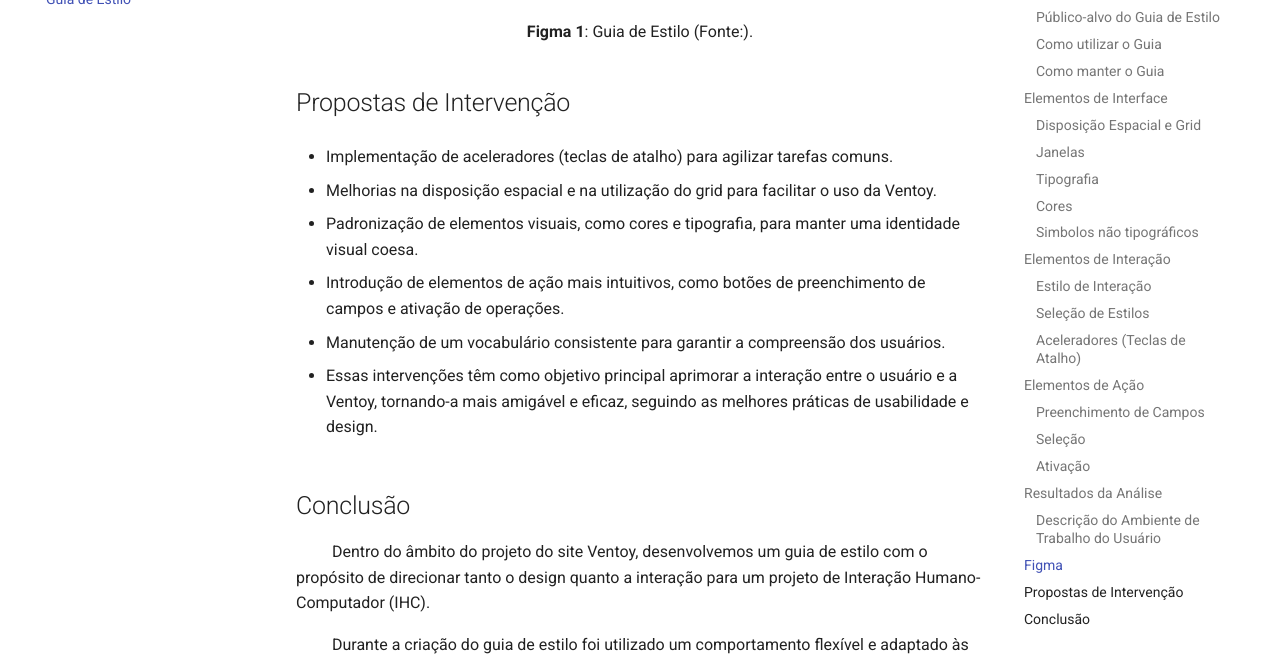
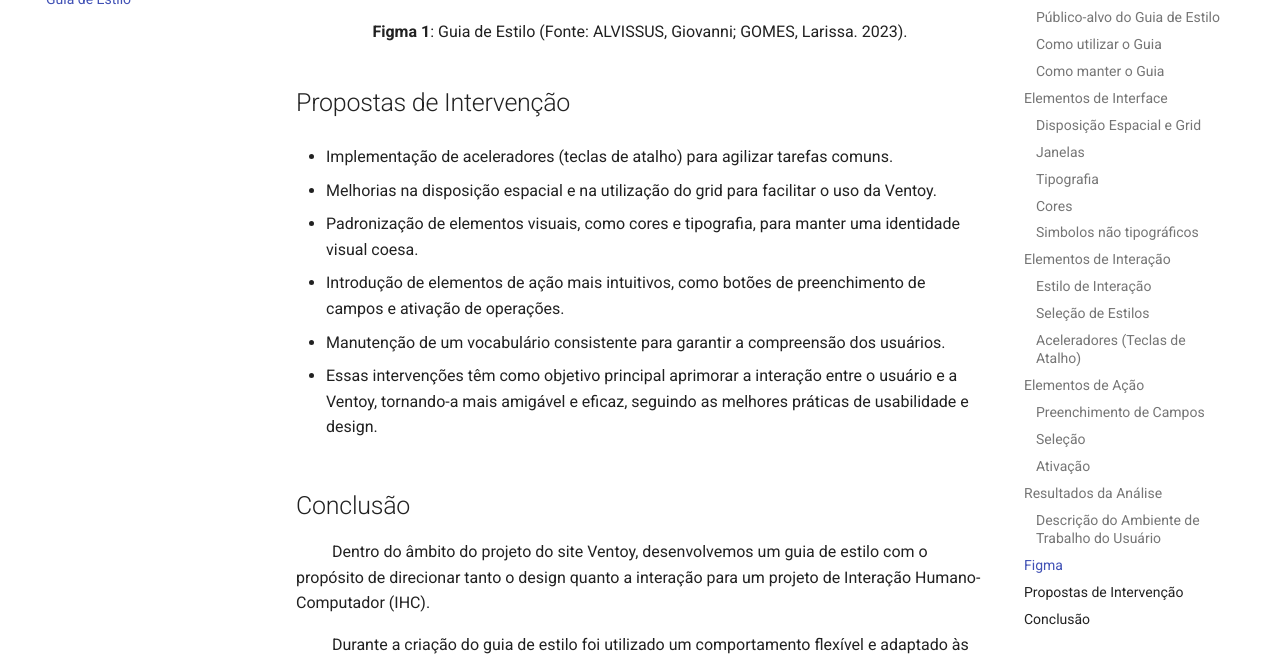
Before and after one commit to Interacao-Humano-Computador/2023.2-Ventoy, an MkDocs documentation site: the page built from docs/AnaliseDeRequisitos/guia-de-estilo.md, in a window 1280 px wide and 900 px high, scrolled down 5771 px, cut to the strip 238-900 px from the top of the window. Built offline with MkDocs 1.6.1 and Material for MkDocs 9.7.7, drawn with Linux system fonts in a browser that asks for light colours; comment, search, counter and statistics services are not loaded.

Commit message:
Update guia-de-estilo.md

```diff
--- a/docs/AnaliseDeRequisitos/guia-de-estilo.md
+++ b/docs/AnaliseDeRequisitos/guia-de-estilo.md
@@ -145,7 +145,7 @@ A Ventoy é predominantemente utilizada em ambientes de trabalho por meio de dis
 <iframe style="border: 1px solid rgba(0, 0, 0, 0.1);" width="800" height="450" src="https://www.figma.com/embed?embed_host=share&url=https%3A%2F%2Fwww.figma.com%2Ffile%2FmRAQJlidsGWJQ5Hn9j1Kcp%2FGuia-De-Estilo---Ventoy%3Ftype%3Ddesign%26node-id%3D0%253A1%26mode%3Ddesign%26t%3D6MuVVY3eJSwWOsxK-1" allowfullscreen></iframe>
 
 <div align="center">
-<p> <b>Figma 1</b>: Guia de Estilo (Fonte:). </p>
+<p> <b>Figma 1</b>: Guia de Estilo (Fonte: ALVISSUS, Giovanni; GOMES, Larissa. 2023). </p>
 </div>
 
 ## Propostas de Intervenção
```
